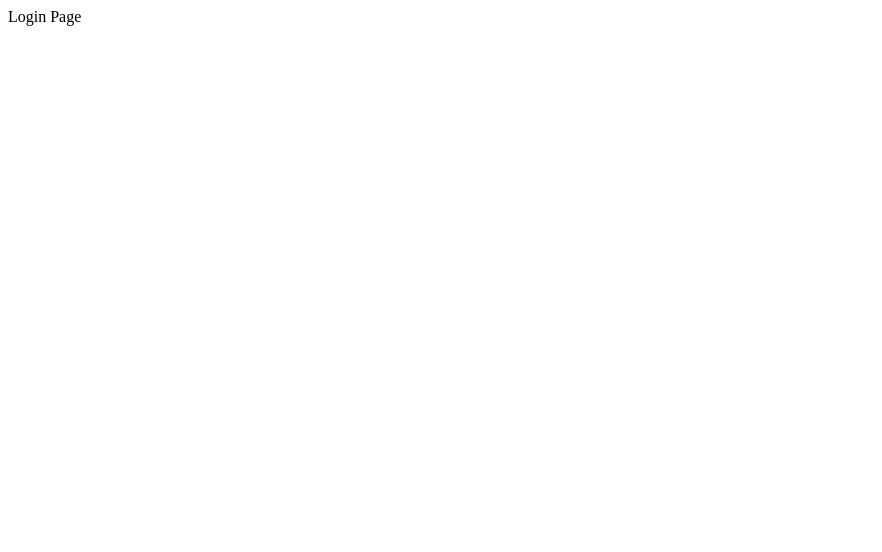
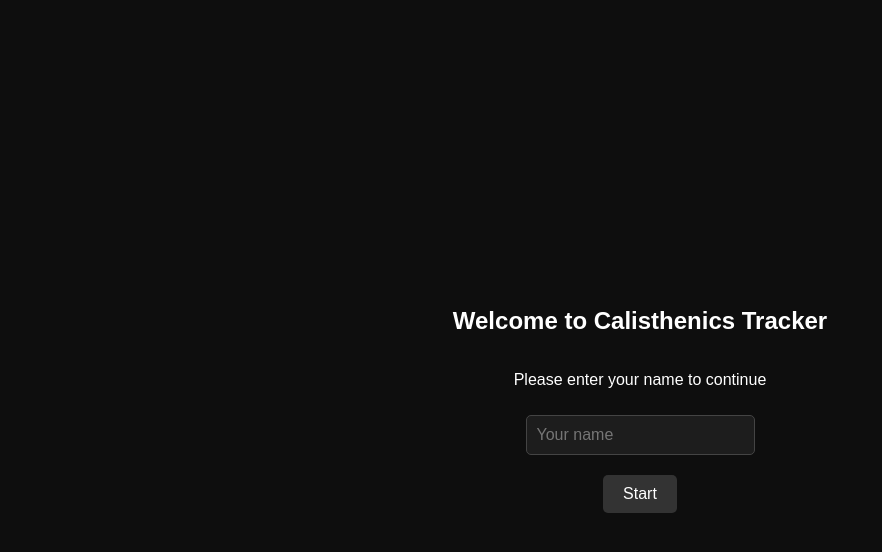
Before and after one commit to knightxfaris/calisthenics-pwa, a plain HTML site: page index.html in a window 1280 px wide. Shown: the whole page, without its empty margins (0-882 px from the left). Drawn offline with Linux system fonts and the light colour scheme.

Commit message:
Add files via upload

```diff
--- a/index.html
+++ b/index.html
@@ -1 +1,63 @@
-<!DOCTYPE html><html><head><title>Login</title></head><body>Login Page</body></html>
+<!DOCTYPE html>
+<html lang="en">
+<head>
+  <meta charset="UTF-8">
+  <meta name="viewport"
+        content="width=device-width, initial-scale=1.0, maximum-scale=1.0, user-scalable=no"/>
+  <title>Login</title>
+  <style>
+    body {
+      background: #0e0e0e;
+      color: white;
+      font-family: Arial, sans-serif;
+      display: flex;
+      flex-direction: column;
+      justify-content: center;
+      align-items: center;
+      height: 100vh;
+      margin: 0;
+      text-align: center;
+    }
+    input {
+      padding: 10px;
+      font-size: 16px;
+      background: #1d1d1d;
+      color: white;
+      border: 1px solid #444;
+      border-radius: 5px;
+      margin-top: 10px;
+    }
+    button {
+      padding: 10px 20px;
+      font-size: 16px;
+      margin-top: 20px;
+      background: #333;
+      color: white;
+      border: none;
+      border-radius: 5px;
+      cursor: pointer;
+    }
+    button:hover {
+      background: #444;
+    }
+  </style>
+</head>
+<body>
+  <h2>Welcome to Calisthenics Tracker</h2>
+  <p>Please enter your name to continue</p>
+  <input type="text" id="username" placeholder="Your name" />
+  <button onclick="startApp()">Start</button>
+
+  <script>
+    function startApp() {
+      const name = document.getElementById("username").value.trim();
+      if (!name) {
+        alert("Please enter a name.");
+        return;
+      }
+      localStorage.setItem("username", name);
+      window.location.href = "tracker.html";
+    }
+  </script>
+</body>
+</html>
```
